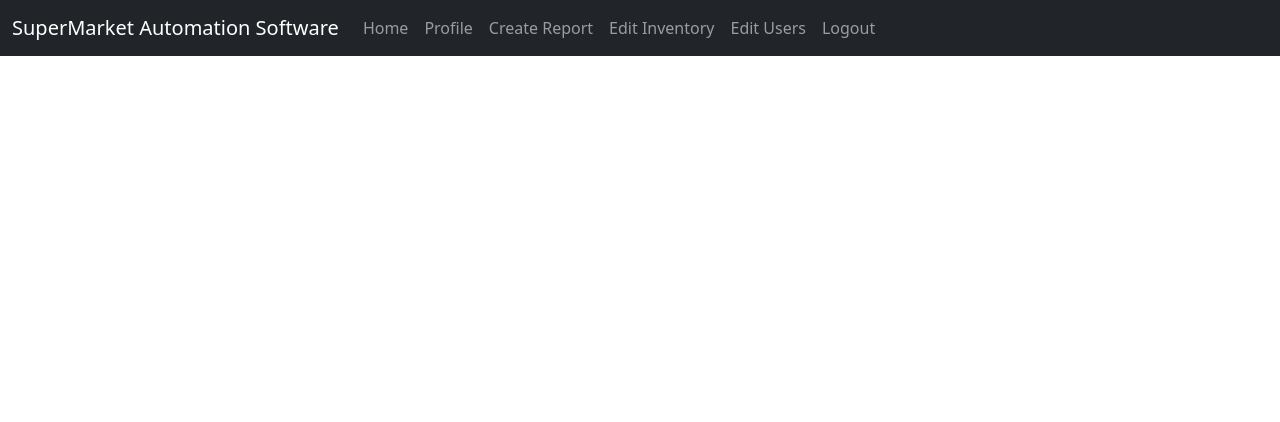
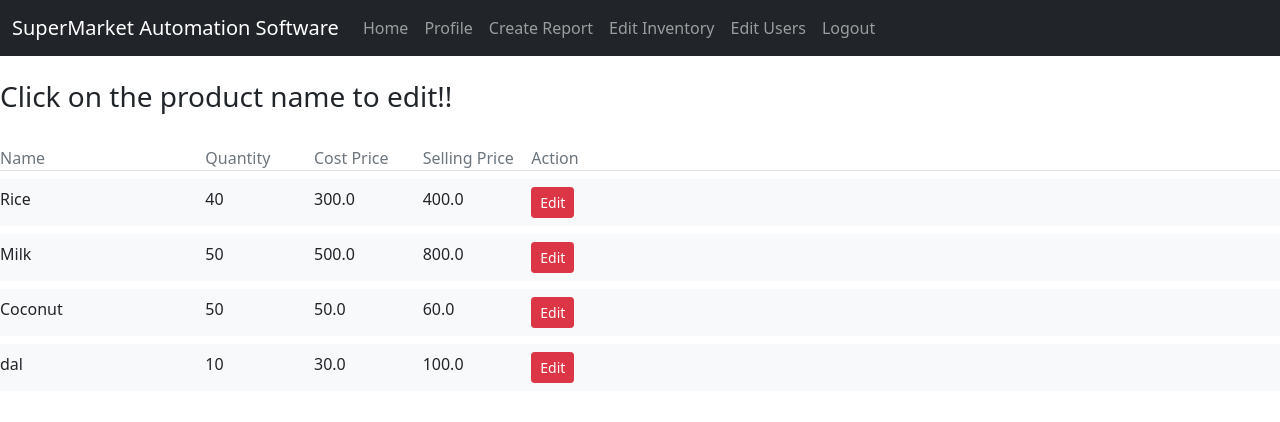
Before and after one commit to kaushal-banthia/supermarket, a Django app: page /product/edit/ in a window 1280 px wide. Shown: the top 422 px of the page. Run offline with Django 3.2, Linux system fonts and the light colour scheme; a user stored in the database is signed in; data comes from the database, SQL or seed files in the repository; both versions use the stored data as it was after the commit; some libraries are stand-ins or nearby versions.

Commit message:
Updated repo

```diff
--- a/account/templates/account/base.html
+++ b/account/templates/account/base.html
@@ -3,9 +3,23 @@
 
 <html>
 <head>
+  <meta charset="utf-8">
+  <meta name="viewport" content="width=device-width, initial-scale=1">
+
+  <!-- bootstrap -->
 <link href="https://cdn.jsdelivr.net/npm/bootstrap@5.0.0-beta3/dist/css/bootstrap.min.css" rel="stylesheet" integrity="sha384-eOJMYsd53ii+scO/bJGFsiCZc+5NDVN2yr8+0RDqr0Ql0h+rP48ckxlpbzKgwra6" crossorigin="anonymous">
+
+<!-- custom css -->
 <link href="{% static 'account/style.css' %}" rel="stylesheet">
+
+<!-- Google fonts -->
+<link rel="preconnect" href="https://fonts.gstatic.com">
+<link href="https://fonts.googleapis.com/css2?family=Montserrat&display=swap" rel="stylesheet">
+
+{% block title %}
 <title>Account</title>
+{% endblock title %}
+
 </head>
 <body>
 
@@ -43,7 +57,7 @@
         </li>
 
         <li class="nav-item">
-          <a class="nav-link" href="#">Edit Users</a>
+          <a class="nav-link" href="{% url 'account-user-edit' %}">Edit Users</a>
         </li>
 
 
@@ -93,6 +107,6 @@
 {% block content %}
 
 {% endblock %}
-
+<script src="https://cdn.jsdelivr.net/npm/bootstrap@5.0.0-beta3/dist/js/bootstrap.bundle.min.js" integrity="sha384-JEW9xMcG8R+pH31jmWH6WWP0WintQrMb4s7ZOdauHnUtxwoG2vI5DkLtS3qm9Ekf" crossorigin="anonymous"></script>
 </body>
 </html>
--- a/account/templates/account/home.html
+++ b/account/templates/account/home.html
@@ -7,7 +7,7 @@
 <img src="{% static 'account/super_market.jpg' %}" width=500 align=right style="border-radius: 50%;">
 
 <br><br><br>
-<p style = "font-family:courier; font-size: 70px; margin-left: 100px;">
+<p style = "font-family:Montserrat; font-size: 70px; margin-left: 100px;">
   <b>Super Market Automation Software</b>
 
   <!-- <form method="post" action="login.html" align="center">
--- a/account/urls.py
+++ b/account/urls.py
@@ -8,5 +8,7 @@ urlpatterns = [
     path('register/',views.register, name='account-register'),
     path('login/',auth_views.LoginView.as_view(template_name="account/login.html"), name='account-login'),
     path('logout/',auth_views.LogoutView.as_view(template_name="account/logout.html"), name='account-logout'),
-    path('profile/',views.profile, name="account-profile")
+    path('profile/',views.profile, name="account-profile"),
+    path('user/', views.edit_user, name="account-user-edit"),
+    path('<int:u_id>/', views.del_user, name="account-user-del"),
 ]
--- a/product/models.py
+++ b/product/models.py
@@ -1,10 +1,11 @@
 from django.db import models
+from django.core.validators import MinValueValidator
 
 class Product(models.Model):
     name = models.CharField(max_length = 100)
-    cost_price = models.FloatField()
-    quantity = models.PositiveIntegerField()
-    selling_price = models.FloatField()
+    cost_price = models.FloatField(validators=[MinValueValidator(0.0)])
+    quantity = models.IntegerField(validators=[MinValueValidator(0)])
+    selling_price = models.FloatField(validators=[MinValueValidator(0.0)])
 
     def __str__(self):
         return self.name
--- a/product/templates/product/base.html
+++ b/product/templates/product/base.html
@@ -1,98 +1,5 @@
-<!DOCTYPE html>
-<html lang="en">
-<head>
-    <meta charset="UTF-8">
+{% extends 'account/base.html' %}
 
+    {% block title %}
     <title>Product</title>
-
-    <link href="https://cdn.jsdelivr.net/npm/bootstrap@5.0.0-beta3/dist/css/bootstrap.min.css" rel="stylesheet" integrity="sha384-eOJMYsd53ii+scO/bJGFsiCZc+5NDVN2yr8+0RDqr0Ql0h+rP48ckxlpbzKgwra6" crossorigin="anonymous">
-</head>
-<body>
-
-    <nav class="navbar navbar-expand-lg navbar-dark bg-dark">
-        <div class="container-fluid">
-          <a class="navbar-brand" href="{% url 'account-home' %}">SuperMarket Automation Software</a>
-          <button class="navbar-toggler" type="button" data-bs-toggle="collapse" data-bs-target="#navbarNavDropdown" aria-controls="navbarNavDropdown" aria-expanded="false" aria-label="Toggle navigation">
-            <span class="navbar-toggler-icon"></span>
-          </button>
-          <div class="collapse navbar-collapse" id="navbarNavDropdown">
-            <ul class="navbar-nav">
-              <li class="nav-item">
-                <a class="nav-link" href="{% url 'account-home' %}">Home</a>
-              </li>
-
-
-              <!-- For the users who have logged in -->
-              {% if user.is_authenticated %}
-
-
-              <li class="nav-item">
-                <a class="nav-link" href="{% url 'account-profile' %}">Profile</a>
-              </li>
-
-              <!-- For super_user only -->
-
-              {% if user.is_superuser %}
-
-              <li class="nav-item">
-                <a class="nav-link" href="#">Create Report</a>
-              </li>
-
-              <li class="nav-item">
-                <a class="nav-link" href="{% url 'product-home' %}">Edit Inventory</a>
-              </li>
-
-              <li class="nav-item">
-                <a class="nav-link" href="#">Edit Users</a>
-              </li>
-
-
-              <!-- For non super_users -->
-
-              {% else %}
-
-              <li class="nav-item">
-                <a class="nav-link" href="#">Transactions</a>
-              </li>
-
-              <li class="nav-item">
-                <a class="nav-link" href="#">View Inventory</a>
-              </li>
-
-              {% endif %}
-
-              <li class="nav-item">
-                <a class="nav-link" href="{% url 'account-logout' %}">Logout</a>
-              </li>
-
-
-              <!-- For the users who are not logged in -->
-              {% else %}
-
-              <li class="nav-item">
-                <a class="nav-link" href="{% url 'account-login' %}">Login</a>
-              </li>
-
-              <li class="nav-item">
-                <a class="nav-link" href="{% url 'account-register' %}">Register</a>
-              </li>
-
-              {% endif %}
-
-            </ul>
-          </div>
-        </div>
-      </nav>
-
-      {% if messages %}
-      {% for message in messages %}
-          <div class="alert alert-{{message.tags}}"> {{message}} </div>
-      {% endfor %}
-      {% endif %}
-
-    {% block content %}
-    {% endblock content %}
-
-
-</body>
-</html>
+    {% endblock title %}
--- a/product/templates/product/edit_product.html
+++ b/product/templates/product/edit_product.html
@@ -1,9 +1,38 @@
 {% extends 'product/base.html' %}
 
-{% load crispy_forms_tags %}
+{% block content %}
+<br>
 
-{% block content %}
+<h3>Click on the product name to edit!!</h3>
 
-    {{forms|crispy}}
+<br>
+
+<div class="row text-muted border-bottom mb-2">
+    <div class="col-2 pl-5">Name</div>
+    <div class="col-1 px-0">Quantity</div>
+    <div class="col-1 px-0">Cost Price</div>
+    <div class="col-1 px-0">Selling Price</div>
+    <div class="col-2 px-0">Action</div>
+
+</div>
+
+{% for product in product_list %}
+    <div class="parent">
+        <div class="row highlight bg-light mb-2 py-2">
+
+            <div class="col-2 pl-5">{{ product.name }}</div>
+            <div class="col-1 px-0">{{ product.quantity }}</div>
+            <div class="col-1 px-0">{{ product.cost_price }}</div>
+            <div class="col-1 px-0">{{ product.selling_price }}</div>
+            <div class="col-2 px-0">
+                <form action="{% url 'product_edit_util' product.id%}">
+                    {% csrf_token %}
+                    <button type="submit" class="btn btn-sm btn-danger">Edit</button>
+                </form>
+            </div>
+
+    </div>
+
+{% endfor %}
 
 {% endblock %}
--- a/product/urls.py
+++ b/product/urls.py
@@ -5,5 +5,6 @@ urlpatterns = [
     path('',views.home, name = 'product-home'),
     path('add/',views.create_product, name = 'product-add'),
     path('edit/',views.edit_product, name = 'product-edit'),
+    path('<int:p_id>/', views.edit_util, name='product_edit_util'),
     path('view/',views.view_product, name = 'product-view'),
 ]
--- a/product/views.py
+++ b/product/views.py
@@ -2,7 +2,7 @@ from django.shortcuts import render,redirect
 from django.contrib.auth.decorators import user_passes_test
 from django.contrib.auth.decorators import login_required
 from django.contrib import messages
-from .forms import ProductForm
+from .forms import ProductForm,EditProductForm
 from .models import Product
 from django.views import generic
 
@@ -26,19 +26,41 @@ def create_product(request):
 
 @user_passes_test(lambda u: u.is_superuser)
 def edit_product(request):
-    return render(request,'product/edit_product.html')
 
+    context = {'product_list': Product.objects.all()}
+    return render(request,'product/edit_product.html',context)
+
+
+@user_passes_test(lambda u: u.is_superuser)
+def edit_util(request,p_id):
+    if request.method == 'POST':
+        form = EditProductForm(request.POST)
+        product = Product.objects.get(pk = p_id)
+        if form.is_valid():
+            product.quantity = form.cleaned_data['quantity']
+            product.selling_price = form.cleaned_data['selling_price']
+            product.cost_price = form.cleaned_data['cost_price']
+
+            if product.selling_price<product.cost_price:
+                context = {'form':form,'product':product,'my_error_message':"Selling Price cannot be less than Cost Price!"}
+                return render(request,'product/edit_util.html',context)
+
+            product.save()
+            messages.success(request, f'{product.name} has been edited!')
+            return redirect('product-edit')
+
+        else:
+            context = {'form':form,'product':product}
+            return render(request,'product/edit_util.html',context)
+
+
+    product = Product.objects.get(pk=p_id)
+    form = EditProductForm(initial={'cost_price':product.cost_price,'quantity':product.quantity,'selling_price':product.selling_price})
+    context = {'form':form,'product':product}
+    return render(request,'product/edit_util.html',context)
 
 @login_required
 def view_product(request):
-
-    context = {'product_list':Product.objects.all()}
+    form = ProductForm()
+    context = {'product_list':Product.objects.all(),'form':form}
     return render(request, 'product/view_product.html', context)
-
-# class ViewProduct(generic.DetailView):
-#     template_name = "product/view_product.html"
-#     model = Product
-#     context_object_name = "product_list"
-
-#     def get_queryset(self):
-#         return Product.objects.all()
```
Also changed, not shown: account/templates/account/edit_user.html (added, +34 -0 lines), account/templates/account/profile.html (+9 -1 lines), account/views.py (+14 -0 lines), product/forms.py (+8 -0 lines), product/templates/product/edit_util.html (added, +48 -0 lines), db.sqlite3, product/templates/product/view_product.html (line endings or trailing spaces), 5 other files.
